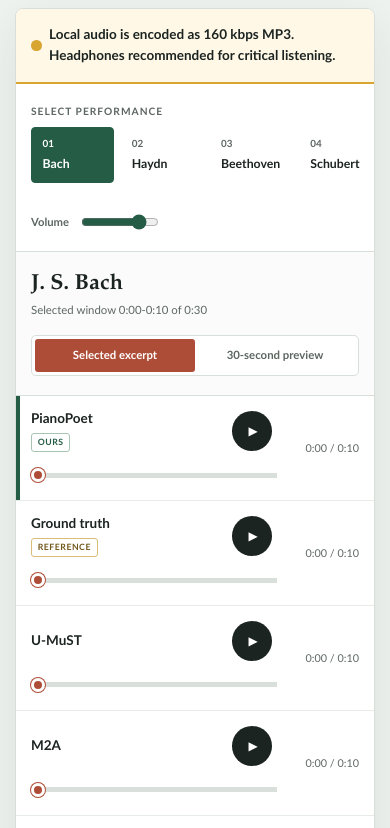
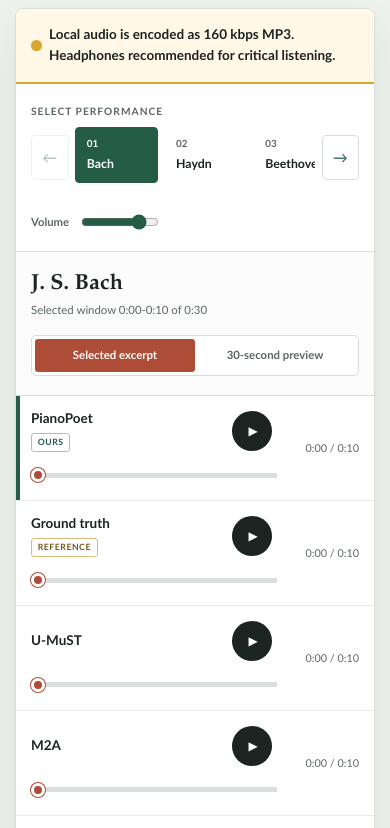
Before and after one commit to zzaudio/pianopoet-demopage, a plain HTML site: page index.html in a window 390 px wide. Shown: the part 3300-4128 px from the top of the page. Drawn offline with Linux system fonts and the light colour scheme.

Commit message:
Fix mobile sample selector scrolling
Co-authored-by: Copilot <223556219+Copilot@users.noreply.github.com>

```diff
--- a/app.js
+++ b/app.js
@@ -226,7 +226,14 @@ class AudioComparison {
       <div class="demo-topbar">
         <div>
           <span class="track-label">${this.config.trackLabel ?? "Select performance"}</span>
-          <div class="track-picker" role="tablist" aria-label="${this.config.trackAriaLabel ?? "Performances"}">
+          <div class="track-navigation">
+            ${this.tracks.length > 1 ? `
+              <button class="track-scroll-button" type="button" data-scroll-direction="-1"
+                aria-label="Scroll to previous examples" aria-controls="${this.config.rootId}-tracks" disabled>
+                <span aria-hidden="true">&#8592;</span>
+              </button>
+            ` : ""}
+            <div class="track-picker" id="${this.config.rootId}-tracks" role="tablist" aria-label="${this.config.trackAriaLabel ?? "Performances"}">
               ${this.tracks.map(
                 (track, index) => `
                   <button
@@ -241,6 +248,13 @@ class AudioComparison {
                   </button>
                 `,
               ).join("")}
+            </div>
+            ${this.tracks.length > 1 ? `
+              <button class="track-scroll-button" type="button" data-scroll-direction="1"
+                aria-label="Scroll to next examples" aria-controls="${this.config.rootId}-tracks" disabled>
+                <span aria-hidden="true">&#8594;</span>
+              </button>
+            ` : ""}
           </div>
         </div>
         <label class="volume-control">
@@ -276,6 +290,30 @@ class AudioComparison {
     this.methodList = this.root.querySelector(".method-list");
     this.trackTitle = this.root.querySelector(".track-title");
     this.trackMeta = this.root.querySelector(".track-meta");
+    this.trackPicker = this.root.querySelector(".track-picker");
+    this.trackScrollButtons = this.root.querySelectorAll(".track-scroll-button");
+
+    this.trackScrollButtons.forEach((button) => {
+      button.addEventListener("click", () => {
+        const direction = Number(button.dataset.scrollDirection);
+        const bounds = this.trackPicker.getBoundingClientRect();
+        const tracks = [...this.trackPicker.querySelectorAll(".track-button")];
+        const target = (direction > 0 ? tracks : tracks.reverse()).find((track) => {
+          const trackBounds = track.getBoundingClientRect();
+          return direction > 0 ? trackBounds.right > bounds.right + 1 : trackBounds.left < bounds.left - 1;
+        });
+        if (target) {
+          const targetBounds = target.getBoundingClientRect();
+          this.trackPicker.scrollBy({
+            left: direction > 0 ? targetBounds.right - bounds.right : targetBounds.left - bounds.left,
+          });
+        }
+      });
+    });
+    this.trackPicker.addEventListener("scroll", () => this.updateTrackScrollButtons());
+    this.trackResizeObserver = new ResizeObserver(() => this.updateTrackScrollButtons());
+    this.trackResizeObserver.observe(this.trackPicker);
+    this.updateTrackScrollButtons();
 
     this.root.querySelectorAll(".track-button").forEach((button) => {
       button.addEventListener("click", () => this.selectTrack(Number(button.dataset.trackIndex)));
@@ -290,6 +328,15 @@ class AudioComparison {
       this.rows.forEach(({ audio }) => {
         audio.volume = this.volume;
       });
+    });
+  }
+
+  updateTrackScrollButtons() {
+    const { scrollLeft, scrollWidth, clientWidth } = this.trackPicker;
+    this.trackScrollButtons.forEach((button) => {
+      button.disabled = Number(button.dataset.scrollDirection) < 0
+        ? scrollLeft <= 1
+        : scrollLeft >= scrollWidth - clientWidth - 1;
     });
   }
 
--- a/styles.css
+++ b/styles.css
@@ -592,11 +592,44 @@ figcaption {
   text-transform: uppercase;
 }
 
+.track-navigation {
+  display: flex;
+  gap: 0.45rem;
+  align-items: center;
+  min-width: 0;
+}
+
+.track-scroll-button {
+  display: none;
+  flex: 0 0 2.5rem;
+  width: 2.5rem;
+  height: 3rem;
+  padding: 0;
+  place-items: center;
+  color: var(--green);
+  border: 1px solid var(--line);
+  border-radius: 4px;
+  background: var(--surface);
+  cursor: pointer;
+}
+
+.track-scroll-button:hover:not(:disabled) {
+  background: var(--green-light);
+}
+
+.track-scroll-button:disabled {
+  opacity: 0.4;
+  cursor: not-allowed;
+}
+
 .track-picker {
   display: flex;
+  flex: 1;
   gap: 0.45rem;
+  min-width: 0;
   padding: 0.15rem 0 0.45rem;
   overflow-x: auto;
+  scroll-behavior: smooth;
   scrollbar-width: thin;
 }
 
@@ -1018,7 +1051,11 @@ input:focus-visible {
   }
 
   .demo-topbar {
-    grid-template-columns: 1fr;
+    grid-template-columns: minmax(0, 1fr);
+  }
+
+  .track-scroll-button {
+    display: grid;
   }
 
   .volume-control {
@@ -1185,7 +1222,8 @@ input:focus-visible {
 }
 
 @media (prefers-reduced-motion: reduce) {
-  html {
+  html,
+  .track-picker {
     scroll-behavior: auto;
   }
 
```
Lines whose indentation alone changed are shown as unchanged.
